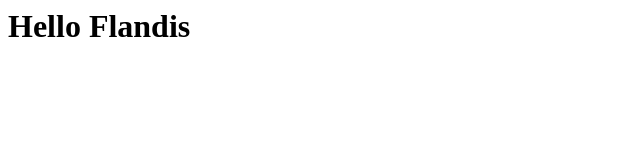
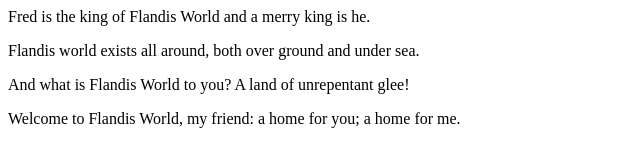
Before and after one commit to flandisworld/crepes, a plain HTML site: page index.html in a window 1280 px wide. Shown: the whole page, without its empty margins (0-640 px from the left). Drawn offline with Linux system fonts and the light colour scheme.

Commit message:
update landing page

```diff
--- a/index.html
+++ b/index.html
@@ -1 +1,11 @@
-<h1>Hello Flandis</h1>
+<p>Fred is the king of Flandis World
+and a merry king is he.
+  </p>
+<p>Flandis world exists all around,
+both over ground and under sea.
+  </p>
+<p>And what is Flandis World to you?
+A land of unrepentant glee!
+  </p>
+<p>Welcome to Flandis World, my friend:
+a home for you; a home for me.</p>
```
